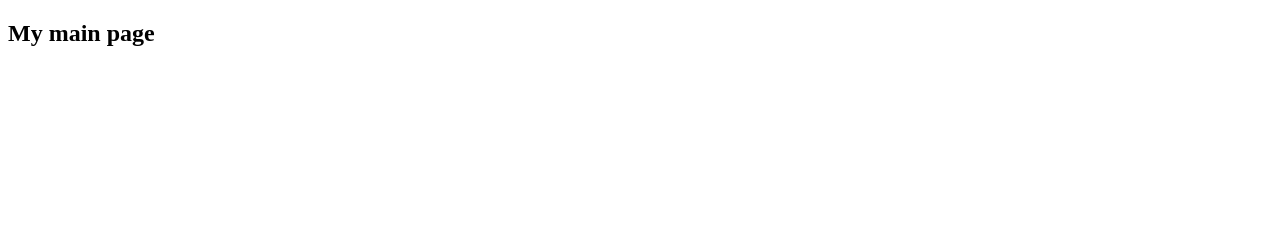
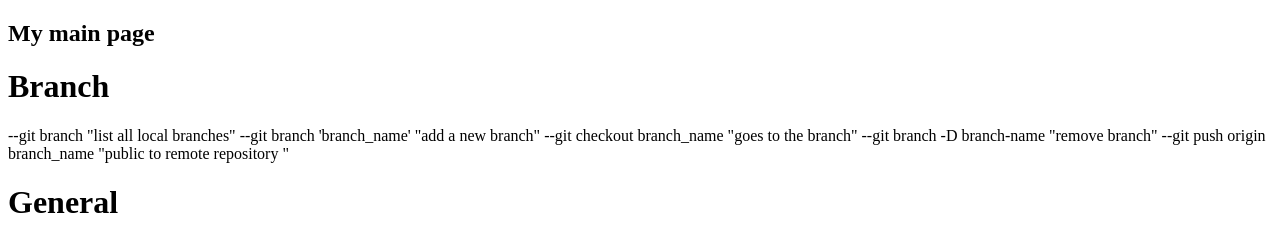
Before and after one commit to Piscinao/testeDIO, a plain HTML site: page index.html in a window 1280 px wide. Drawn offline with Linux system fonts and the light colour scheme.

Commit message:
git test

```diff
--- a/index.html
+++ b/index.html
@@ -8,6 +8,17 @@
 
 </head>
 <body>
-  <H2>My main page</H2>
+  <h2>My main page</h2>
+  <h1>Branch</h1>
+  <h>--git branch "list all local branches"</h>
+  <h>--git branch 'branch_name' "add a new branch"</h>
+  <h>--git checkout branch_name "goes to the branch"</h>
+  <h>--git branch -D branch-name "remove branch"</h>
+  <h>--git push origin branch_name "public to remote repository "</h>
+
+  <h1>General</h1>
+
+
+
 </body>
 </html>
```
